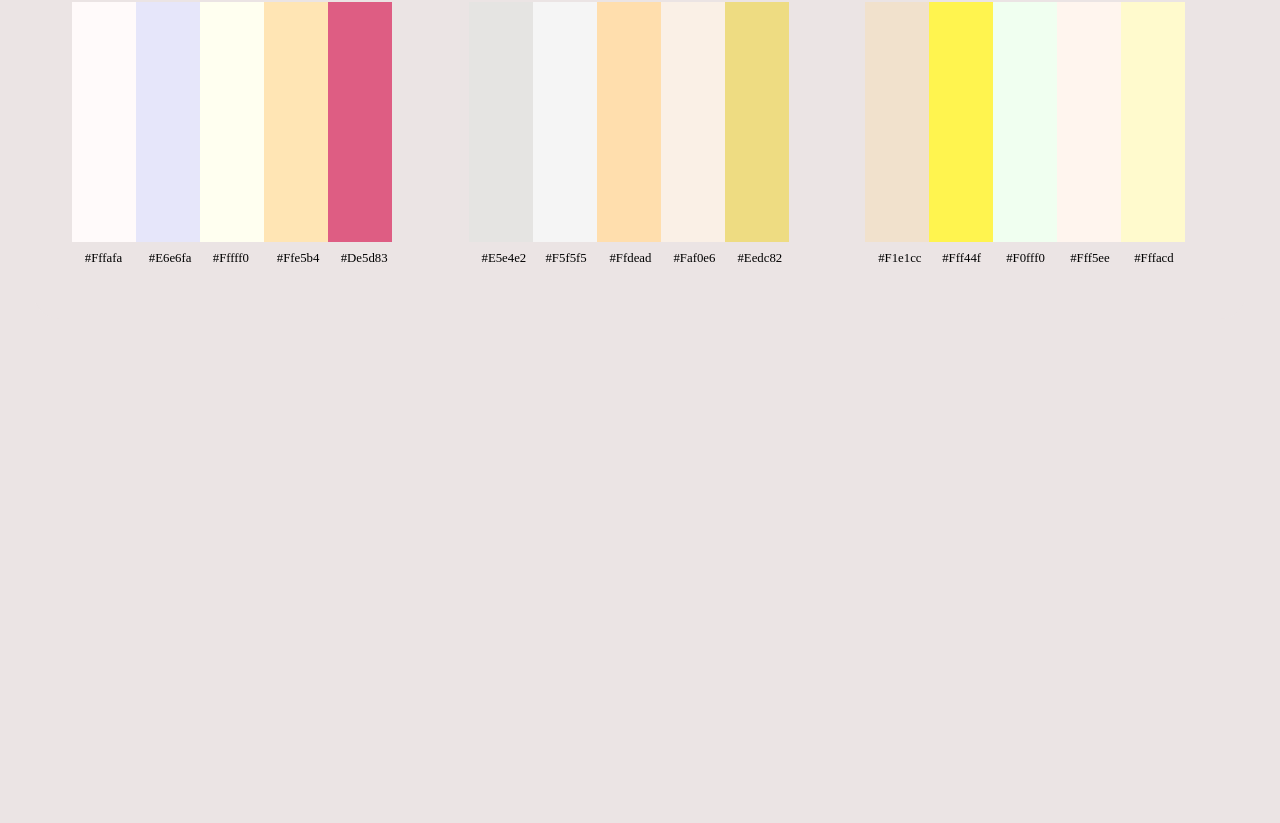
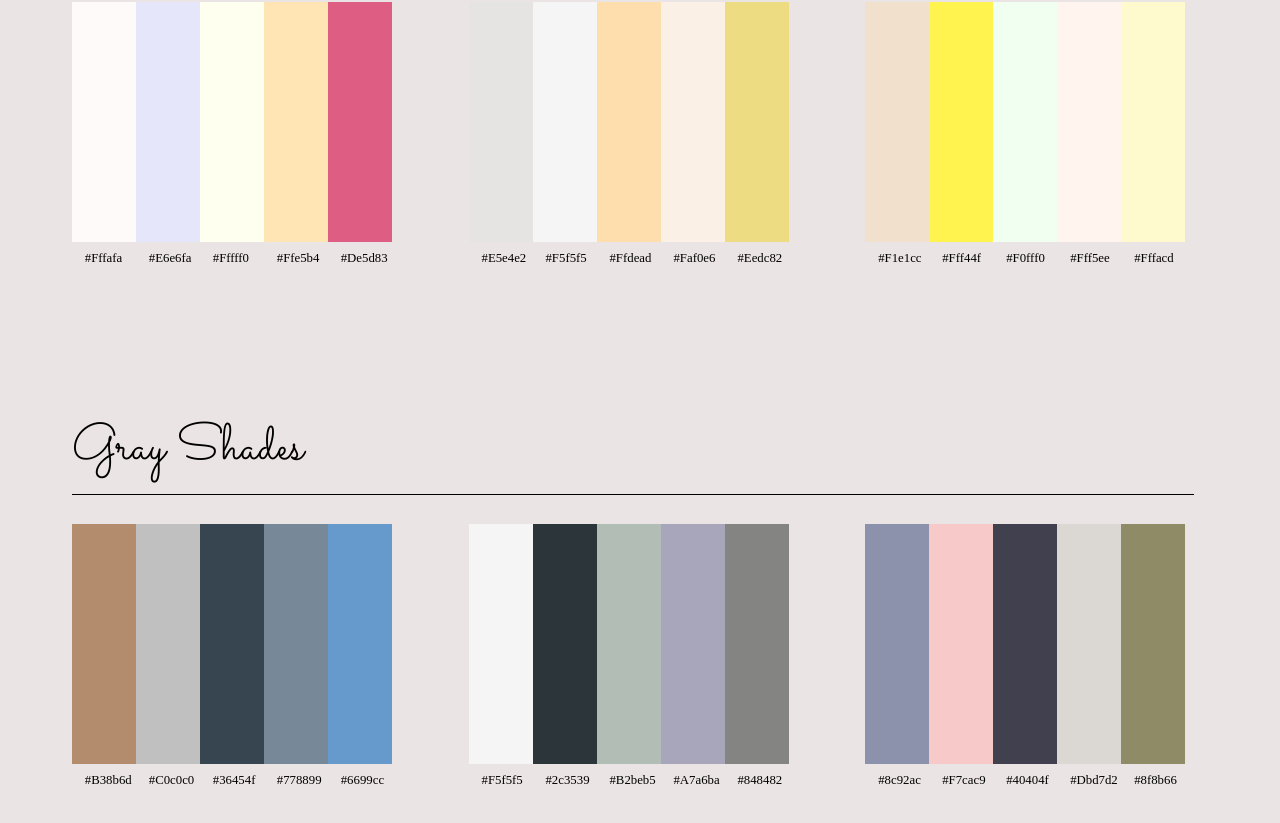
Before and after one commit to Vasundhara-Tiwari/ColorBundle, a React (Create React App) app: page / in a window 1280 px wide. Shown: the part 5107-5930 px from the top of the page. Before the commit the page ends 5498 px from the top, so only its background shows below. Built offline with nearby package versions, Linux system fonts and the light colour scheme.

Commit message:
adding gray shades color

```diff
--- a/src/App.js
+++ b/src/App.js
@@ -398,6 +398,43 @@ const App = () => {
           color5="#Fffacd"
         />
       </div>
+      <div className="shade-division">
+        <br />
+        <br />
+        <br />
+        <div className="palatte-heading">Gray Shades</div>
+        <hr
+          style={{
+            width: "92.5%",
+            height: "0.1vw",
+            border: "none",
+            textAlign: "left",
+            marginLeft: "3vw",
+            background: "black",
+          }}
+        />
+        <Bar
+          color1="#B38b6d"
+          color2="#C0c0c0"
+          color3="#36454f"
+          color4="#778899"
+          color5="#6699cc"
+        />
+        <Bar
+          color1="#F5f5f5"
+          color2="#2c3539"
+          color3="#B2beb5"
+          color4="#A7a6ba"
+          color5="#848482"
+        />
+        <Bar
+          color1="#8c92ac"
+          color2="#F7cac9"
+          color3="#40404f"
+          color4="#Dbd7d2"
+          color5="#8f8b66"
+        />
+      </div>
     </div>
   );
 };
```
